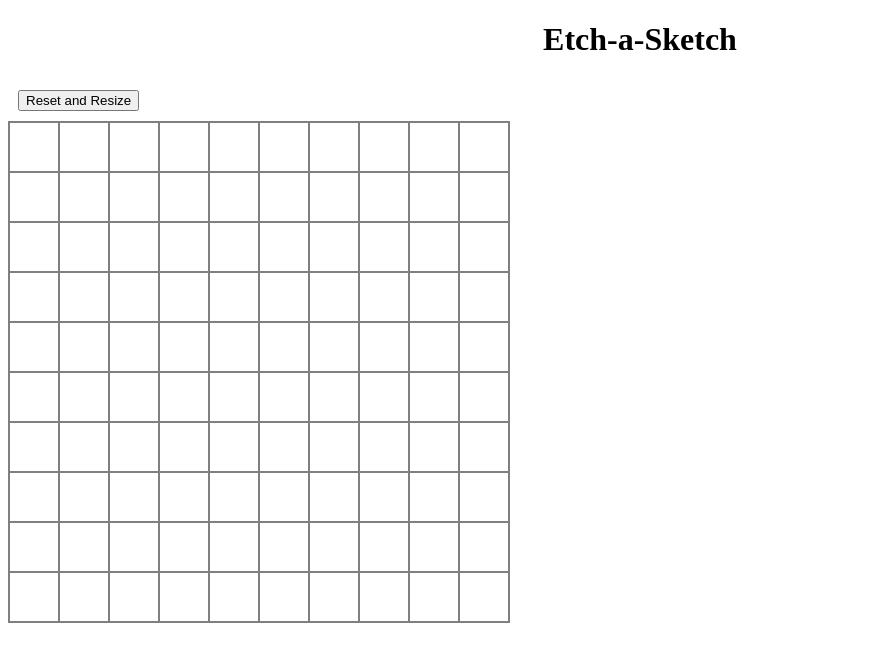
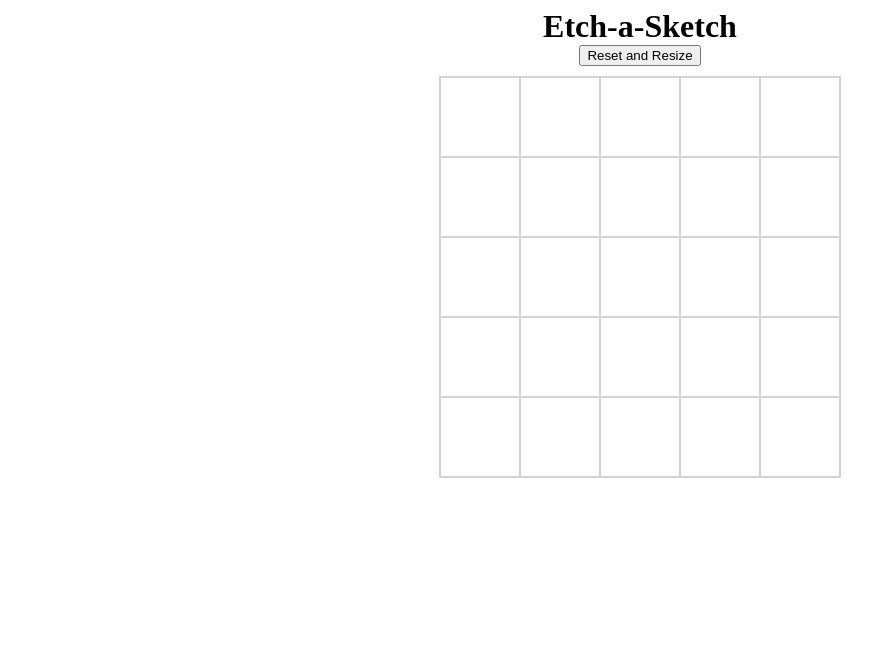
Before and after one commit to stevematkin/Etch-a-Sketch, a plain HTML site: page index.html in a window 1280 px wide. Shown: the whole page, without its empty margins (0-896 px from the left). Drawn offline with Linux system fonts and the light colour scheme.

Commit message:
Center everything on page, add comments in script.js

```diff
--- a/index.html
+++ b/index.html
@@ -7,10 +7,7 @@
     </head>
 
     <body>
-        <header>
-            <h1>Etch-a-Sketch</h1>
-
-        </header>
+        <h1>Etch-a-Sketch</h1>
 
         <button id="reset">Reset and Resize</button>
 
--- a/script.js
+++ b/script.js
@@ -10,7 +10,6 @@
         let addBox = document.createElement('div');
         addBox.classList.add('addBox');
         container.appendChild(addBox);
-
 
 
 
@@ -32,9 +31,10 @@
     }
 
 }
+//initial grid size
+createGrid(5);
 
-createGrid(10);
-
+//clear all divs inside container and resize from user input
 function clearAndResize() {
     while (container.firstChild){
         container.removeChild(container.firstChild);
--- a/style.css
+++ b/style.css
@@ -1,22 +1,25 @@
+html, body {
+    text-align: center;
+}
+
 #container {
     display: grid;
-    height: 500px;
-    width: 500px;
+    text-align: center;
+    height: 400px;
+    width: 400px;
+    margin: auto;
 }
 
 div {
     text-align: center;
-    border: 1px solid grey;
+    border: 1px solid lightgray;
 }
 
 #reset {
-    margin: 10px;
+    margin: 0px 10px 10px 10px;
 }
 
 h1 {
     text-align: center;
+    margin: 0px;
 }
-
-button {
-
-}
```
Also changed, not shown: 1 other file.
